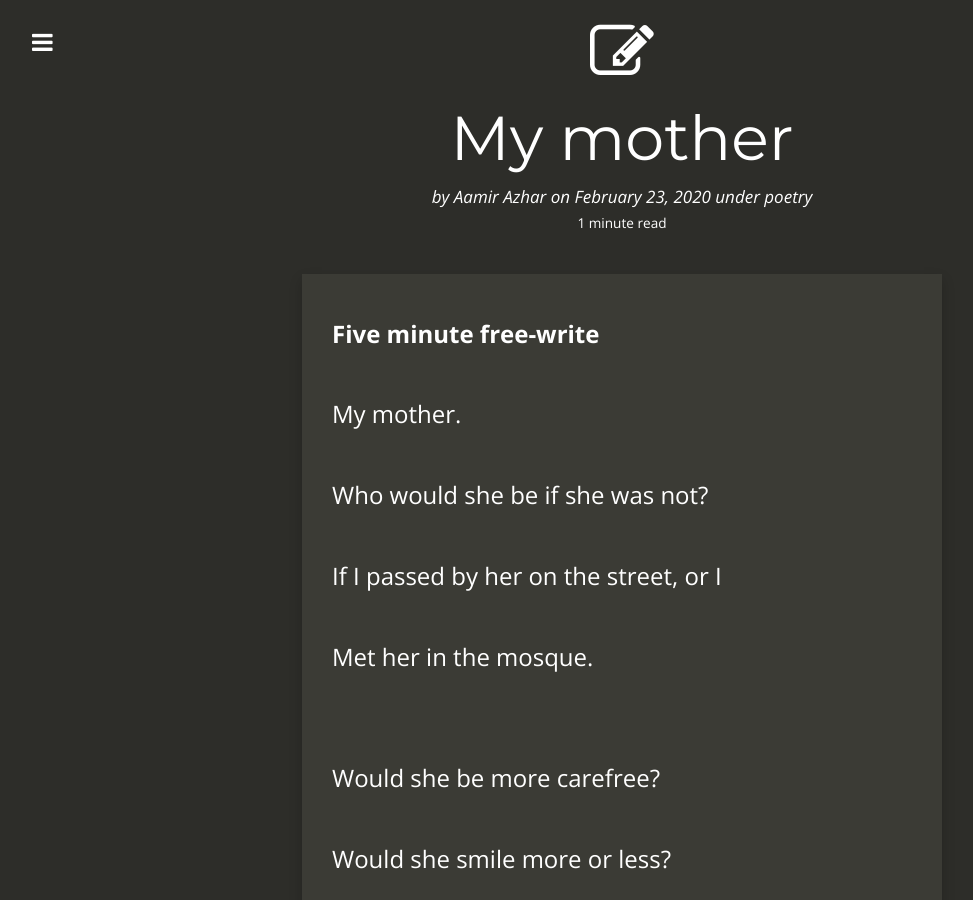
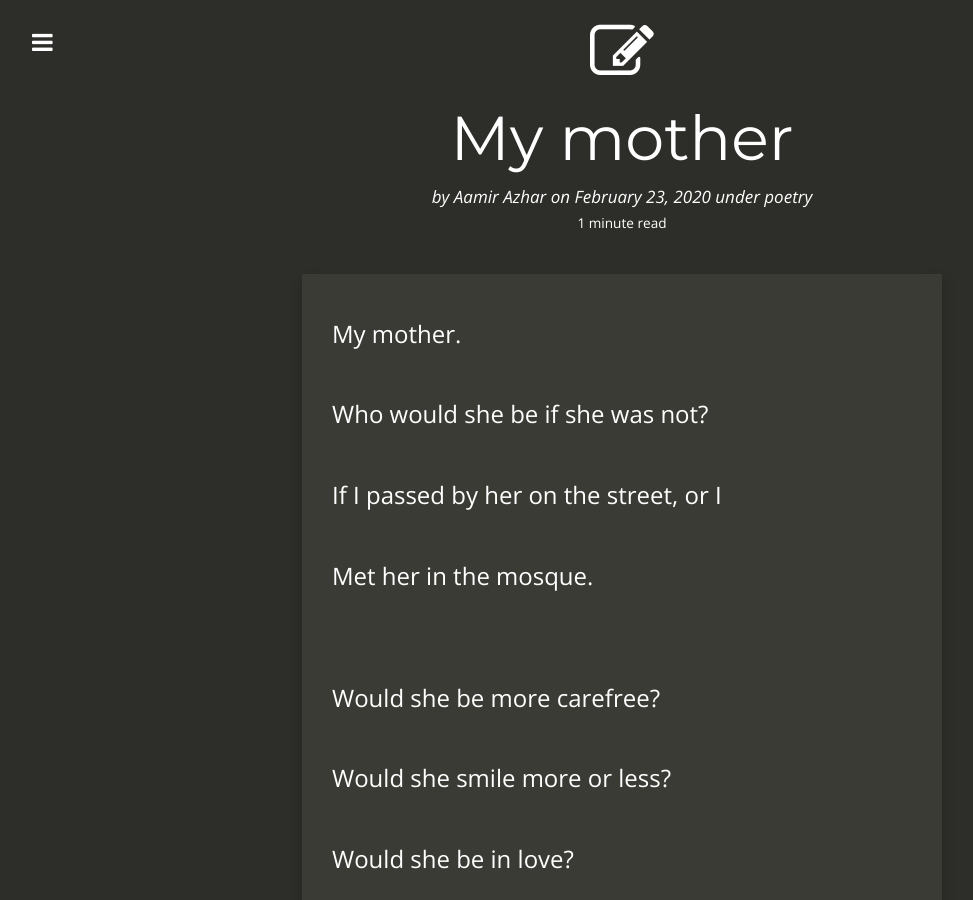
Before and after one commit to jacobtomlinson/carte-noire, a Jekyll site: the page built from _posts/2020-02-23-my-mother-five-minute-freewrite.md, in a window 1280 px wide and 900 px high. Shown: the whole window, without its empty margins (18-991 px from the left). Built offline with Jekyll 4.4.1, drawn with Linux system fonts in a browser that asks for light colours; nearby versions of some CDN libraries; comment, search, counter and statistics services are not loaded; some of the changed text lies outside the part shown.

Commit message:
Format my mother context

```diff
--- a/_posts/2020-02-23-my-mother-five-minute-freewrite.md
+++ b/_posts/2020-02-23-my-mother-five-minute-freewrite.md
@@ -12,8 +12,6 @@
   - love
   - mother
 ---
-**Five minute free-write**
-
 My mother.
 
 Who would she be if she was not?
@@ -48,3 +46,6 @@
 Would her soul flow and her mind be freed
 
 If she had room to soar?
+
+<br>
+<sup>Five minute free-write</sup>
```
